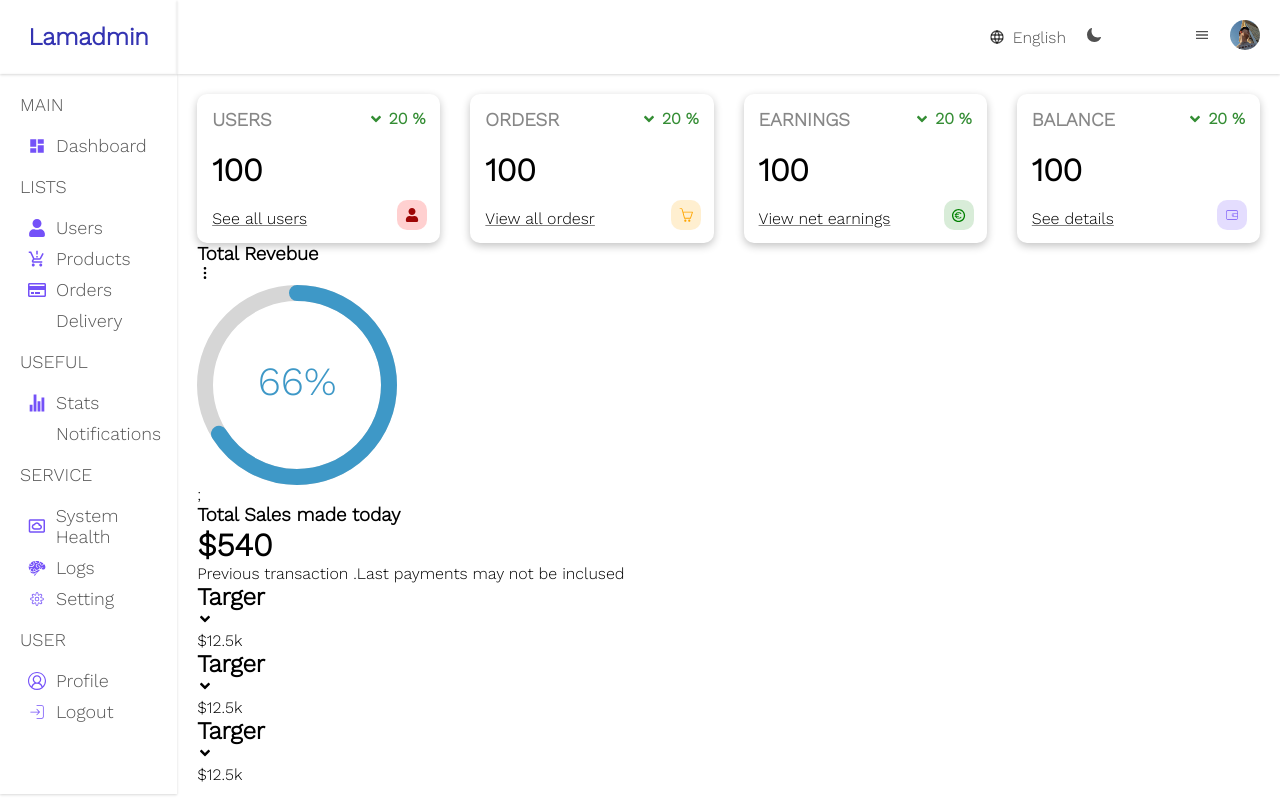
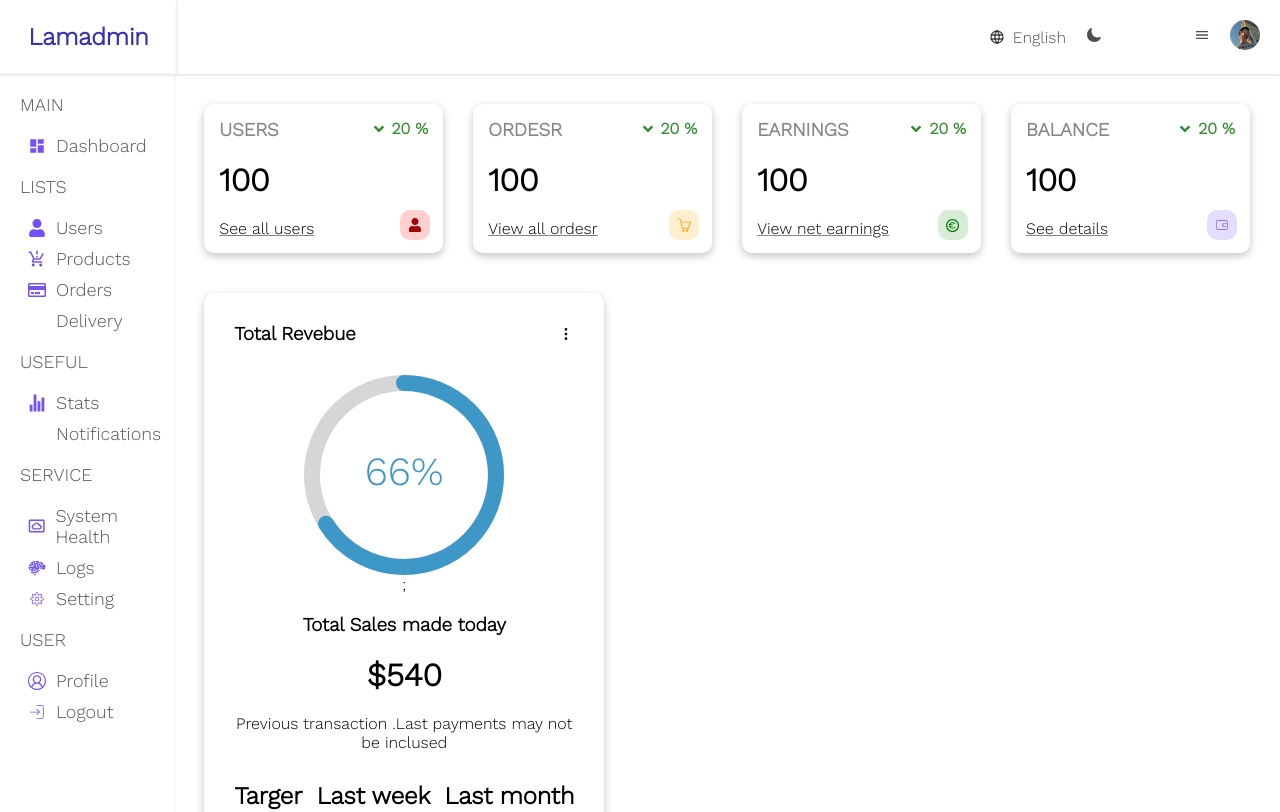
Before and after one commit to Shakhmurad7/adminPanelTutorial, a React (Vite) app: page / in a window 1280 px wide. Shown: the top 812 px of the page. Built offline with nearby package versions, Linux system fonts and the light colour scheme; some icons are missing.

Commit message:
add item in home page

```diff
--- a/src/components/home.jsx
+++ b/src/components/home.jsx
@@ -81,16 +81,20 @@ function Home() {
 
       {/* ---CircularProgressBar--- */}
       <div className="progress-card">
+
       <div className="progress-cart-top-text">
         <h3>Total Revebue</h3>
         <FiMoreVertical />
       </div>
-        <CircularProgressBar/>
-        <h3>Total Sales made today</h3>
-        <h1>$540</h1>
-        <p>Previous transaction .Last payments may not be inclused</p>
+
+        <div className="CircularProgressBar">
+          <CircularProgressBar/>
+            <h3>Total Sales made today</h3>
+            <h1>$540</h1>
+            <p>Previous transaction .Last payments may not be inclused</p>
+        </div>
+
         <div className="progress-botton">
-
           <div className="progress-botton-block">
             <h2>Targer</h2>
             <div className="progress-icon">
@@ -100,17 +104,17 @@ function Home() {
           </div>
 
           <div className="progress-botton-block">
-            <h2>Targer</h2>
+            <h2>Last week</h2>
             <div className="progress-icon">
-              <FaAngleDown />
+              <FiChevronUp />
               <p>$12.5k</p>
             </div>
           </div>
 
           <div className="progress-botton-block">
-            <h2>Targer</h2>
+            <h2>Last month</h2>
             <div className="progress-icon">
-              <FaAngleDown />
+              <FiChevronUp />
               <p>$12.5k</p>
             </div>
           </div>
--- a/src/index.css
+++ b/src/index.css
@@ -51,7 +51,7 @@
 
 .Navbar-container{
   font-size: 18px;
-  min-height: 90vh;
+  min-height: 120vh;
   display: flex;
   flex: 1;
   height: 100%;
@@ -80,7 +80,7 @@
   display: flex;
 }
 .Home-right{
-  padding: 20px;
+  padding: 30px;
   display: flex;
   flex-direction: column;
   flex: 6;
@@ -152,3 +152,44 @@
   width: 200px;
   height: auto;
 }
+
+/* ----progress-card---- */
+.CircularProgressBar{
+  gap: 20px;
+  display: flex;
+  justify-content: center;
+  align-items: center;
+  flex-direction: column;
+}
+.progress-card{
+  margin-top: 40px;
+  border-radius: 10px;
+  display: flex;
+  flex-direction: column;
+  gap: 30px;
+  text-align: center;
+  padding: 30px;
+  width: 400px;
+  height: auto;
+  box-shadow: rgba(0, 0, 0, 0.24) 0px 3px 8px;
+}
+.progress-cart-top-text{
+  display: flex;
+  justify-content: space-between;
+  align-items: center;
+}
+.progress-botton{
+  display: flex;
+  justify-content: space-between;
+}
+.progress-botton-block{
+  flex-direction: column;
+  align-items: center;
+  gap: 7px;
+  display: flex;
+}
+.progress-icon{
+  display: flex;
+  gap: 7px;
+  align-items: center;
+}
```
